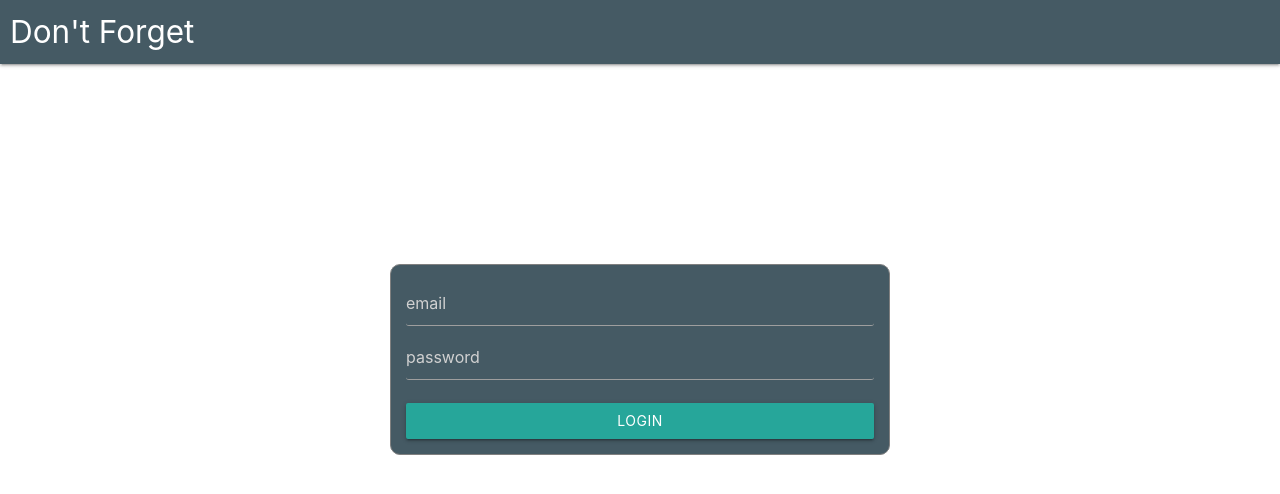
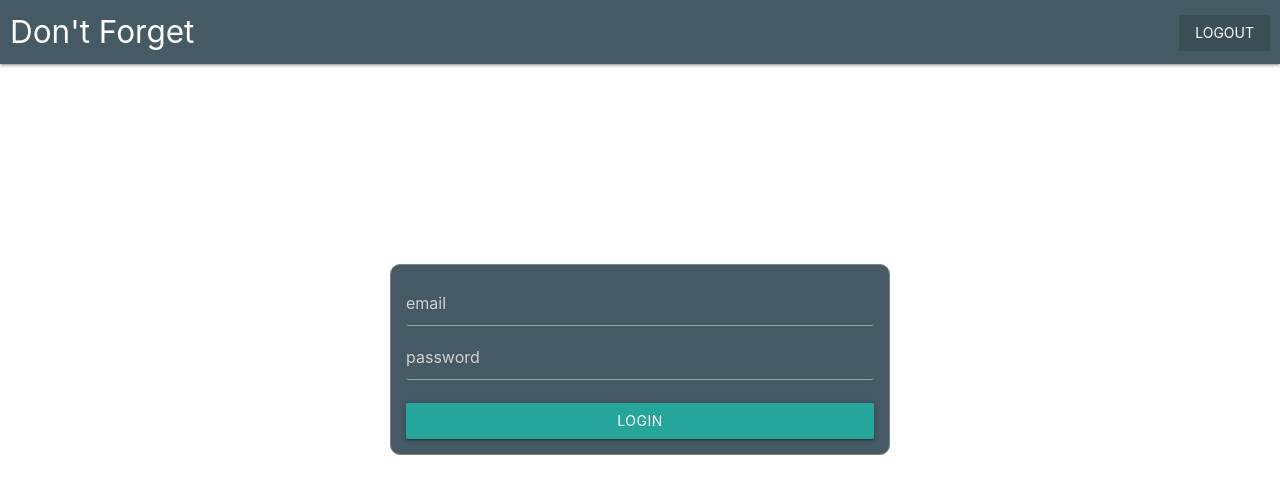
Before and after one commit to mastodilu/dont-vue-forget, a Vue app: page /login in a window 1280 px wide. Shown: the top 494 px of the page. Built offline with nearby package versions, Linux system fonts and the light colour scheme; no server answers.

Commit message:
create logout button and redirect to login

```diff
--- a/src/components/Navbar.vue
+++ b/src/components/Navbar.vue
@@ -4,8 +4,7 @@
       <div class="nav-wrapper blue-grey darken-2">
         <router-link :to='{name:"Home"}' class="brand-logo left"><span>Don't Forget</span></router-link>
         <ul class="right">
-          <!-- <li><router-link :to='{name:"AddTodo"}' class="btn-floating btn-large waves-effect waves-light teal halfway-fab"><i class="material-icons">add</i></router-link></li> -->
-          <!-- <li><button @click=diplayForm><i class="material-icons">add</i></button></li> -->
+          <li><button @click=logoutUser class="waves-effect btn-flat">Logout</button></li>
         </ul>
       </div>
     </nav>
@@ -13,12 +12,18 @@
 </template>
 
 <script>
+import firebase from 'firebase'
 export default {
   name: 'navbar',
   data: function(){
     return {}
   },
   methods: {
+    logoutUser: function(){
+      firebase.auth().signOut()
+      .then(this.$router.push({name:'Login'}))
+      .catch(err => {alert(err)})
+    }
   },
 }
 </script>
@@ -28,4 +33,13 @@ export default {
   padding-left: 10px;
   padding-right: 10px;
 }
+
+.navbar .logout-icon {
+  background: url("/dist/logout.ico");
+}
+
+.navbar ul.right button {
+  color: white;
+  background: rgba(0, 0, 0, 0.15);
+}
 </style>
```
